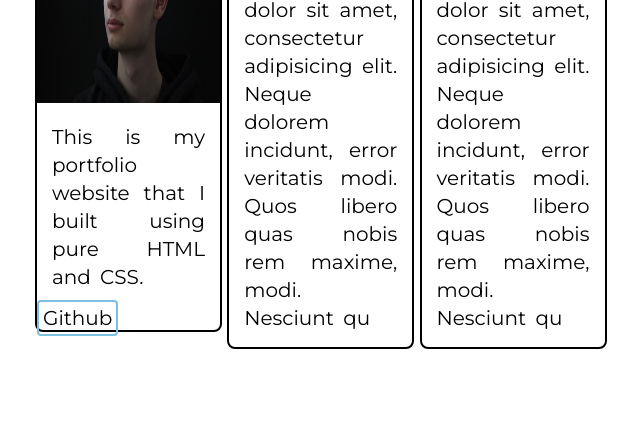
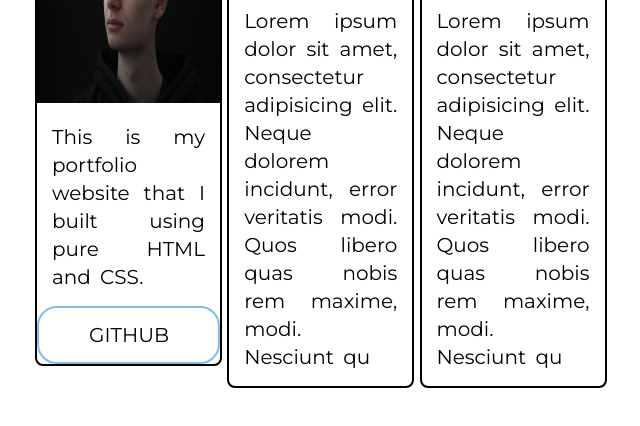
Before and after one commit to Toranian/Old-Portfolio-Website, a plain HTML site: page index.html in a window 1280 px wide. Shown: the part 2404-2830 px from the top of the page, without its empty margins (300-940 px from the left). Drawn offline with nearby package versions, Linux system fonts and the light colour scheme.

Commit message:
Worked on github button

```diff
--- a/css/style.css
+++ b/css/style.css
@@ -46,10 +46,6 @@ footer {
 }
 
 
-.github-button::before {
-  background-color: #7fbfe4;
-  bottom: -100%;
-}
 
 .github-button {
   /* background-color: ; */
@@ -62,10 +58,56 @@ footer {
   transition-duration: 0.5s;
 }
 
+.github-button::before {
+  background-color: #7fbfe4;
+  /* bottom: -100%; */
+  content: "";
+  border: 2px solid red;
+  width: 10px;
+  height: 1000%;
+  width: 1000%;
+
+}
 .github-button:hover {
   bottom: 100%;
 
 }
+
+.btn {
+  display: block;
+  position: relative;
+  color: black;
+  font-family: "montserrat", sans-serif;
+  text-decoration: none;
+  border: 2px solid #7fbfe4;
+  padding: 15px 50px;
+  text-transform: uppercase;
+  overflow: hidden;
+  transition: 1s all ease;
+  margin: auto;
+  border-radius: 20px;
+  z-index: 1;
+}
+
+.btn::before {
+  background-color: #7fbfe4;
+  content: "";
+  position: absolute;
+  top: 50%;
+  left: 50%;
+  transform: translate(-50%, -50%)
+  z-index: -2;
+  transition: all 0.6s ease;
+  width: 100%;
+  height: 0;
+  transform: translate(-50%, -50%) rotate(-45deg);
+}
+
+.btn:hover::before {
+  height: 380%;
+  color: white;
+}
+
 
 /* Navigation bar on background*/
 nav {
--- a/index.html
+++ b/index.html
@@ -92,7 +92,7 @@
                 <div class="project">
                   <img src="img/img_small/isaacmorrow.jpg" alt="Portfolio image" id="portfolio-project">
                   <p>This is my portfolio website that I built using pure HTML and CSS.</p>
-                  <a href="https://github.com/Toranian/toranian.github.io" class="github-button">Github</a>
+                  <a href="https://github.com/Toranian/toranian.github.io" class="btn">Github</a>
                 </div>
 
                 <div class="project">
```
